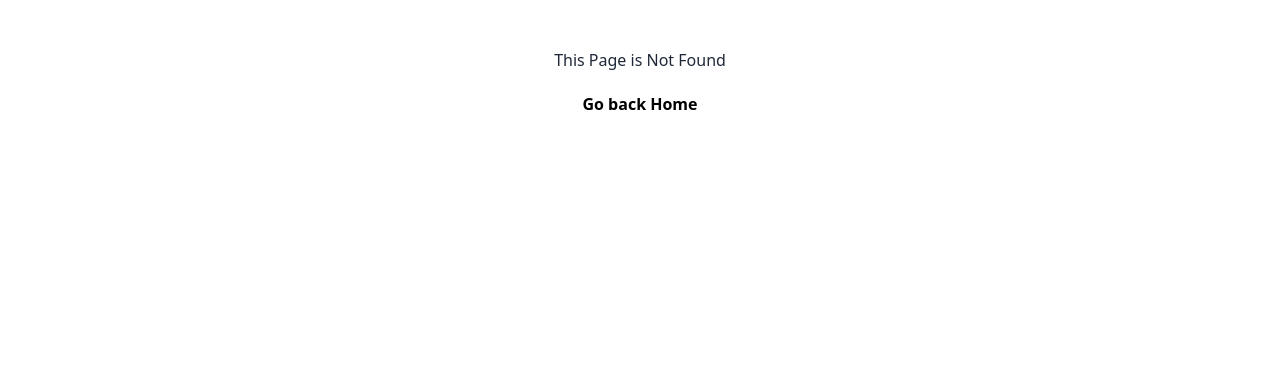
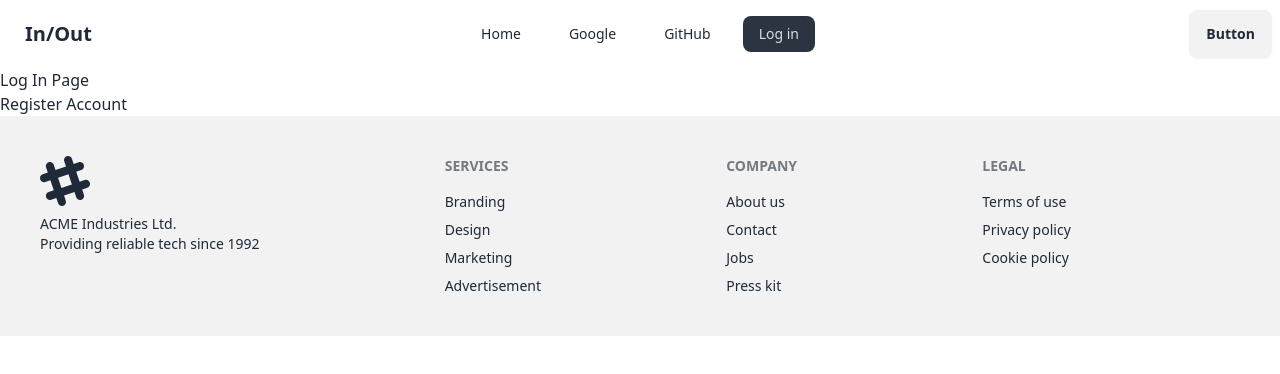
Before and after one commit to rohan26ir/Firebase-Authentication, a React (Vite) app: page /login in a window 1280 px wide. Before the commit this address had no page. Shown: the top 374 px of the page. Built offline with nearby package versions, Linux system fonts and the light colour scheme.

Commit message:
Add login page

```diff
--- a/src/components/Header/Navbar/Navbar.jsx
+++ b/src/components/Header/Navbar/Navbar.jsx
@@ -6,6 +6,7 @@ const Navbar = () => {
     <li><NavLink to={'/'}>Home</NavLink></li>
     <li><NavLink to={'/google'}>Google</NavLink></li>
     <li><NavLink to={'/github'}>GitHub</NavLink></li>
+    <li><NavLink to={'/login'}>Log in</NavLink></li>
   </>
   return (
     <div>
@@ -32,7 +33,7 @@ const Navbar = () => {
         {navUrl}
       </ul>
     </div>
-    <a className="btn btn-ghost text-xl">daisyUI</a>
+    <a className="btn btn-ghost text-xl">In/Out</a>
   </div>
   <div className="navbar-center hidden lg:flex">
     <ul className="menu menu-horizontal px-1 gap-4">
--- a/src/components/Sign/Github/Github.jsx
+++ b/src/components/Sign/Github/Github.jsx
@@ -67,9 +67,9 @@ const Github = () => {
       <div>
         {
           user && <div>
-            <div className='bg-white w-[100%] p-4 rounded-lg shadow-2xl'>
+            <div className='bg-white w-[300px] p-4 rounded-lg shadow-2xl'>
               <div className='flex justify-center'>
-                <div className=''><img className='rounded-full' src={user.photoURL} alt="" /></div>
+                <div className=''><img className='rounded-full h-28' src={user.photoURL} alt="" /></div>
               </div>
               <div className='text-black my-5'>
                 <h3>Name: {user.displayName}</h3>
--- /dev/null
+++ b/src/components/Sign/LogIn/Login.jsx
@@ -0,0 +1,18 @@
+import React from 'react';
+import { Link } from 'react-router-dom';
+
+const Login = () => {
+  return (
+    <div>
+      <h3>Log In Page</h3>
+
+
+
+       <div>
+          <Link to={'/register'}><div>Register Account</div></Link>
+       </div>
+    </div>
+  );
+};
+
+export default Login;
--- /dev/null
+++ b/src/components/Sign/LogIn/Register.jsx
@@ -0,0 +1,11 @@
+import React from 'react';
+
+const Register = () => {
+  return (
+    <div>
+      <h3>This is a Register Page</h3>
+    </div>
+  );
+};
+
+export default Register;
```
Also changed, not shown: src/main.jsx (+11 -1 lines).
